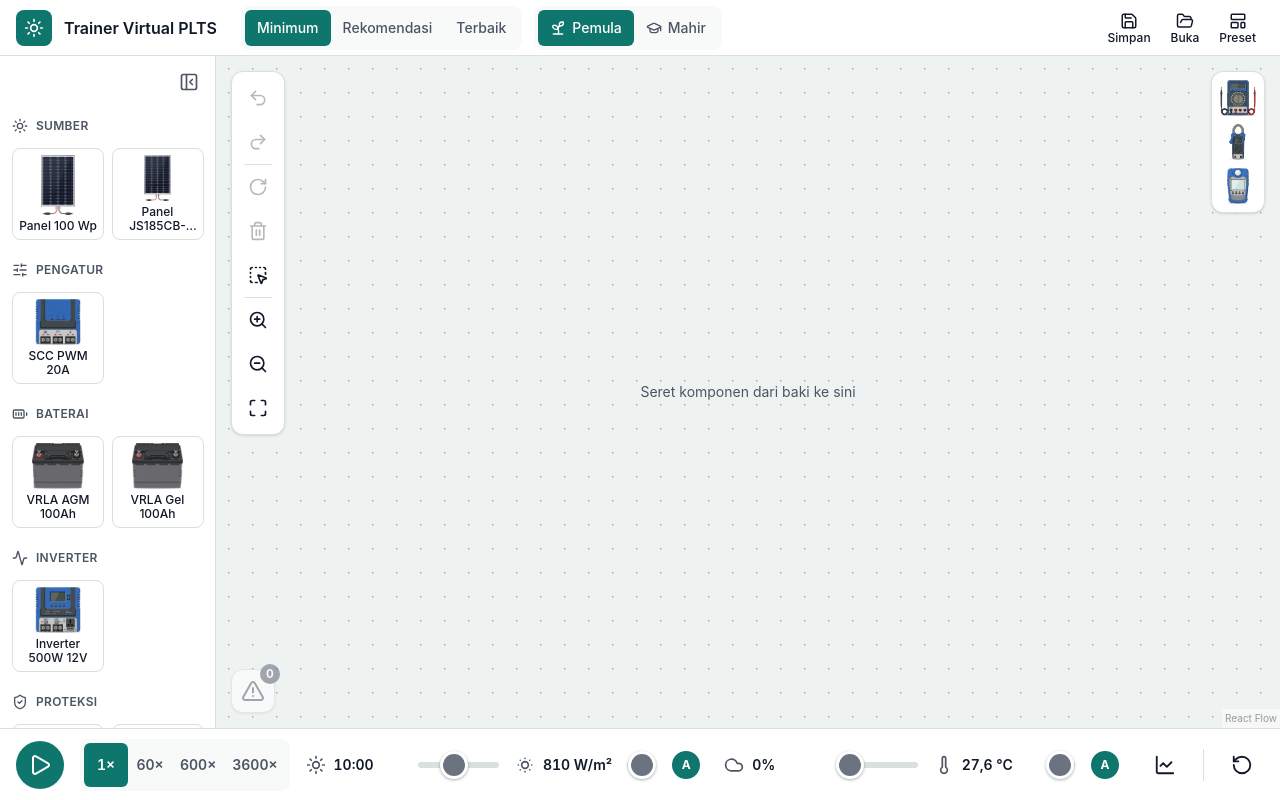
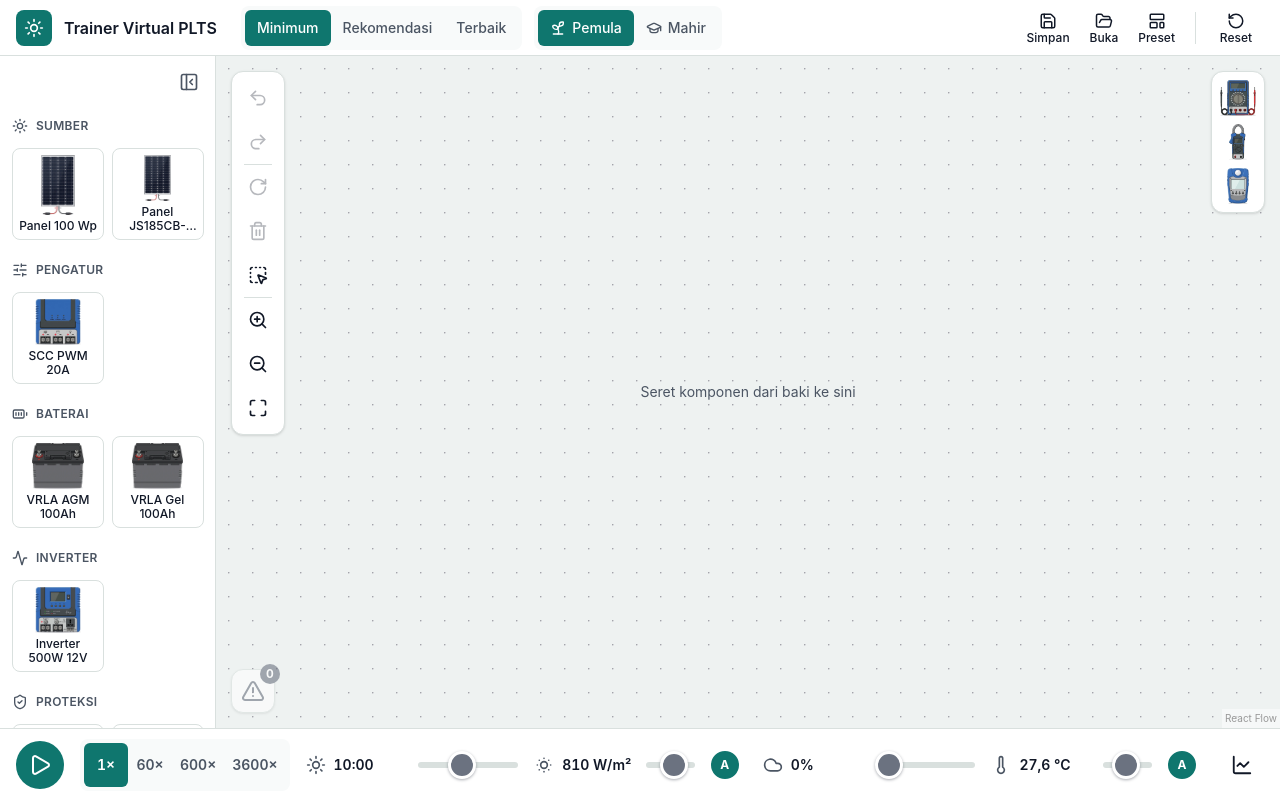
Before and after one commit to MAbdulAziz07/simplts-trainer, a React (Vite) app: page / in a window 1280 px wide. Built offline with nearby package versions, Linux system fonts and the light colour scheme.

Commit message:
feat(top-bar): tombol reset percobaan pindah ke bilah atas
Sesuai docs/UX.md §2.1: di samping simpan/buka/preset, dipisah garis, label 12 px di bawah ikon,
tetap dengan konfirmasi dua ketukan.

Co-Authored-By: Claude Opus 5.5 <noreply@anthropic.com>

```diff
--- a/src/features/sim-controls/ResetButton.tsx
+++ b/src/features/sim-controls/ResetButton.tsx
@@ -8,8 +8,9 @@ const CONFIRM_MS = 3000;
 
 /**
  * Reset percobaan (docs/PRD.md §3.2, US14): rusak, trip, SoC, dan jam kembali ke awal tanpa memuat
- * ulang halaman. Ketukan pertama meminta konfirmasi, ketukan kedua menjalankannya (docs/UX.md §1
- * butir 10).
+ * ulang halaman. Ketukan pertama meminta konfirmasi, ketukan kedua menjalankannya. Dipasang di
+ * bilah atas, terpisah dari simpan/buka, dengan label 12 px di bawah ikon (docs/UX.md §1 butir 10,
+ * §2.1).
  */
 export function ResetButton() {
   const [armed, setArmed] = useState(false);
@@ -39,12 +40,12 @@ export function ResetButton() {
       data-armed={armed || undefined}
       onClick={onClick}
       onBlur={() => setArmed(false)}
-      className={`flex h-11 min-w-11 shrink-0 items-center justify-center gap-1.5 rounded-lg text-sm font-bold ${
-        armed ? 'bg-status-danger px-3 text-white' : 'hover:bg-app'
+      className={`flex h-11 min-w-14 shrink-0 flex-col items-center justify-center gap-0.5 rounded-lg px-2 text-xs leading-none font-medium ${
+        armed ? 'bg-status-danger font-bold text-white' : 'hover:bg-app'
       }`}
     >
-      {armed ? <TriangleAlert aria-hidden size={20} /> : <RotateCcw aria-hidden size={22} />}
-      {armed && t.sim.resetConfirmMark}
+      {armed ? <TriangleAlert aria-hidden size={18} /> : <RotateCcw aria-hidden size={18} />}
+      {armed ? t.sim.resetConfirmMark : t.sim.resetMark}
     </button>
   );
 }
--- a/src/features/sim-controls/SimControls.tsx
+++ b/src/features/sim-controls/SimControls.tsx
@@ -3,12 +3,11 @@ import { useSimStore } from '@/store';
 import { ChartButton, ChartPanel } from './chart/ChartPanel';
 import { EnvControls } from './EnvControls';
 import { Playback } from './Playback';
-import { ResetButton } from './ResetButton';
 import './sim-controls.css';
 
 /**
  * Bilah simulasi 72 px: putar/jeda, kecepatan, jam, iradiasi, awan, suhu (docs/UX.md §2.1), dan
- * tombol grafik 24 jam dan reset percobaan.
+ * tombol grafik 24 jam. Reset percobaan ada di bilah atas.
  */
 export function SimControls() {
   const running = useSimStore((state) => state.running);
@@ -22,8 +21,6 @@ export function SimControls() {
       <Playback />
       <EnvControls />
       <ChartButton />
-      <span aria-hidden className="bg-line h-8 w-px shrink-0" />
-      <ResetButton />
       <ChartPanel />
     </footer>
   );
--- a/src/features/sim-controls/index.ts
+++ b/src/features/sim-controls/index.ts
@@ -1,2 +1,3 @@
+export { ResetButton } from './ResetButton';
 export { SimControls } from './SimControls';
 export { SliderField } from './SliderField';
--- a/src/features/top-bar/TopBar.tsx
+++ b/src/features/top-bar/TopBar.tsx
@@ -1,4 +1,5 @@
 import { Sun } from 'lucide-react';
+import { ResetButton } from '@/features/sim-controls';
 import { t } from '@/i18n';
 import { FileActions } from './FileActions';
 import { LevelSelect } from './LevelSelect';
@@ -19,6 +20,8 @@ export function TopBar() {
       </span>
       <LevelSelect />
       <FileActions />
+      <span aria-hidden className="bg-line h-8 w-px shrink-0" />
+      <ResetButton />
     </header>
   );
 }
--- a/src/i18n/id-sim.ts
+++ b/src/i18n/id-sim.ts
@@ -24,6 +24,7 @@ export const sim = {
   autoMark: 'A',
   reset: 'Reset percobaan',
   resetConfirm: 'Ketuk lagi untuk mereset percobaan',
+  resetMark: 'Reset',
   resetConfirmMark: 'Reset?',
   resetDone: 'Percobaan direset',
 } as const;
```
Also changed, not shown: 1 other file (tests, documents, lock files or other folders).
